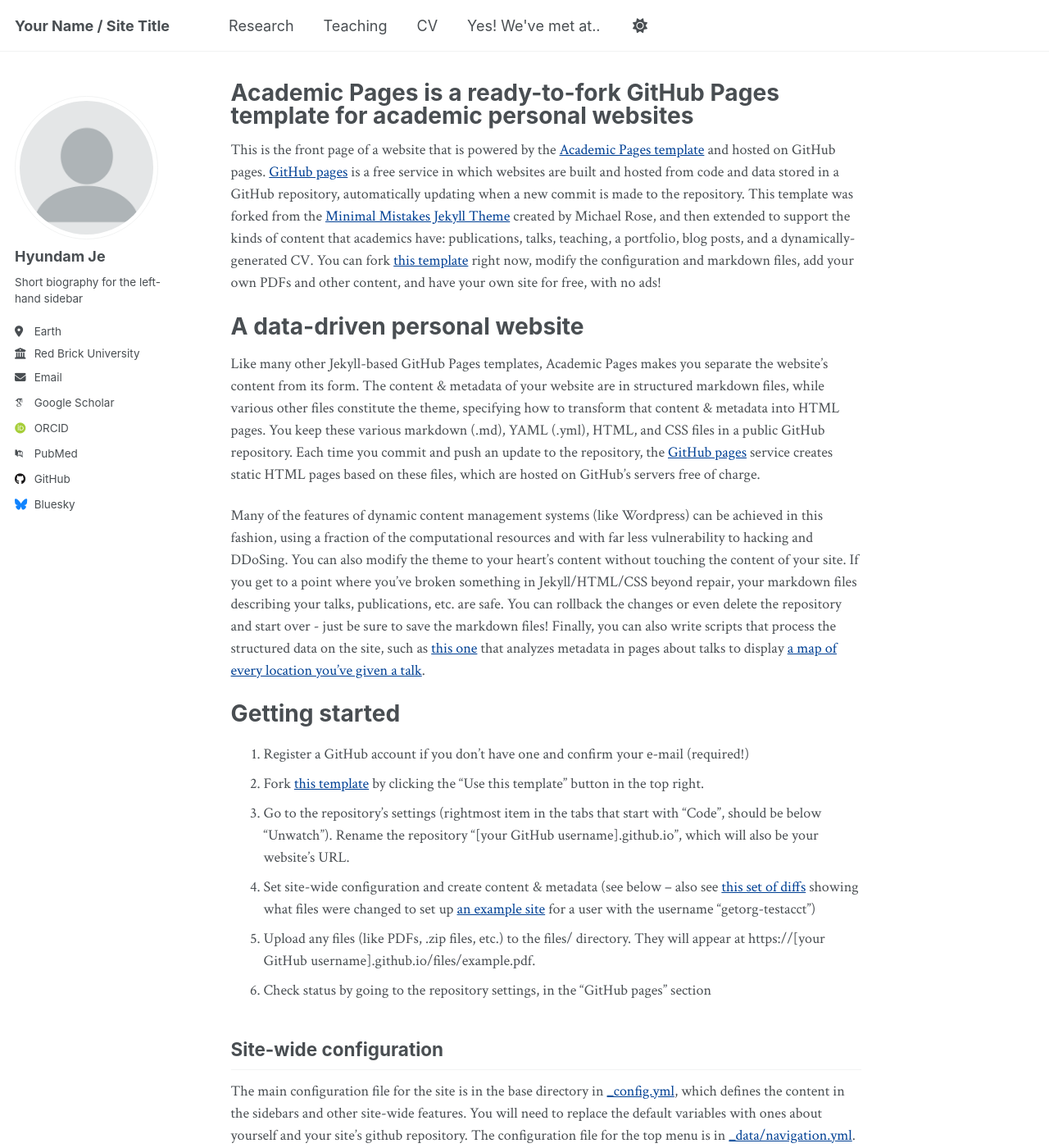
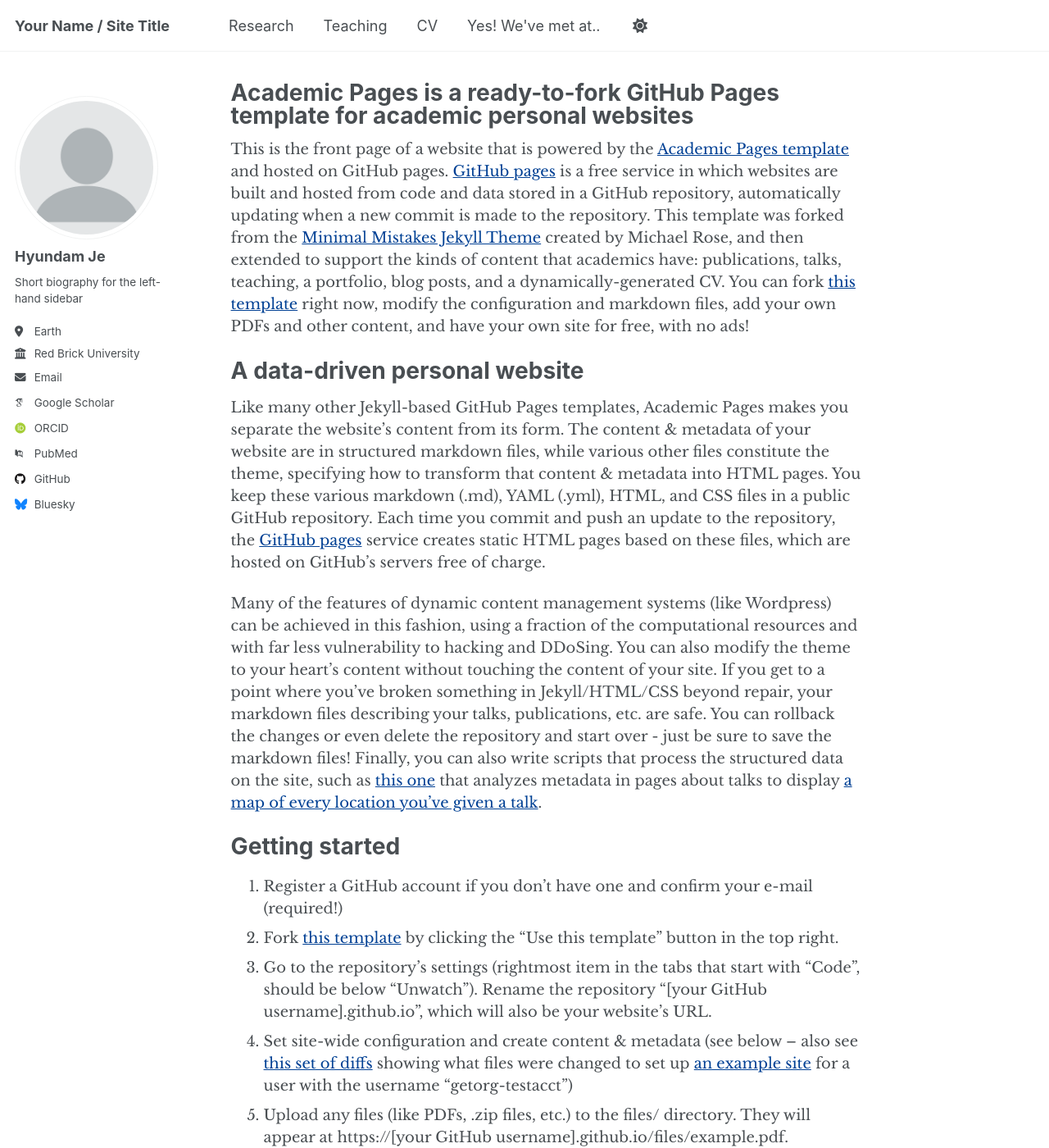
Before and after one commit to hyundamje/hyundamje.github.io, a Jekyll site: the page built from _pages/about.md, in a window 1280 px wide and 1400 px high. Shown: the whole window at 82% size. Built offline with Jekyll 4.4.1, drawn with Linux system fonts in a browser that asks for light colours; some web fonts are replaced.

Commit message:
Update _base.scss

```diff
--- a/_sass/layout/_base.scss
+++ b/_sass/layout/_base.scss
@@ -15,7 +15,7 @@
   margin: 0;
   padding: $masthead-height 0 0;
   padding-bottom: 9em;
-  font-family: 'Crimson Text', serif;
+  font-family: 'Libre Baskerville', serif;
   line-height: 1.5;
 
   &.overflow--hidden {
```
